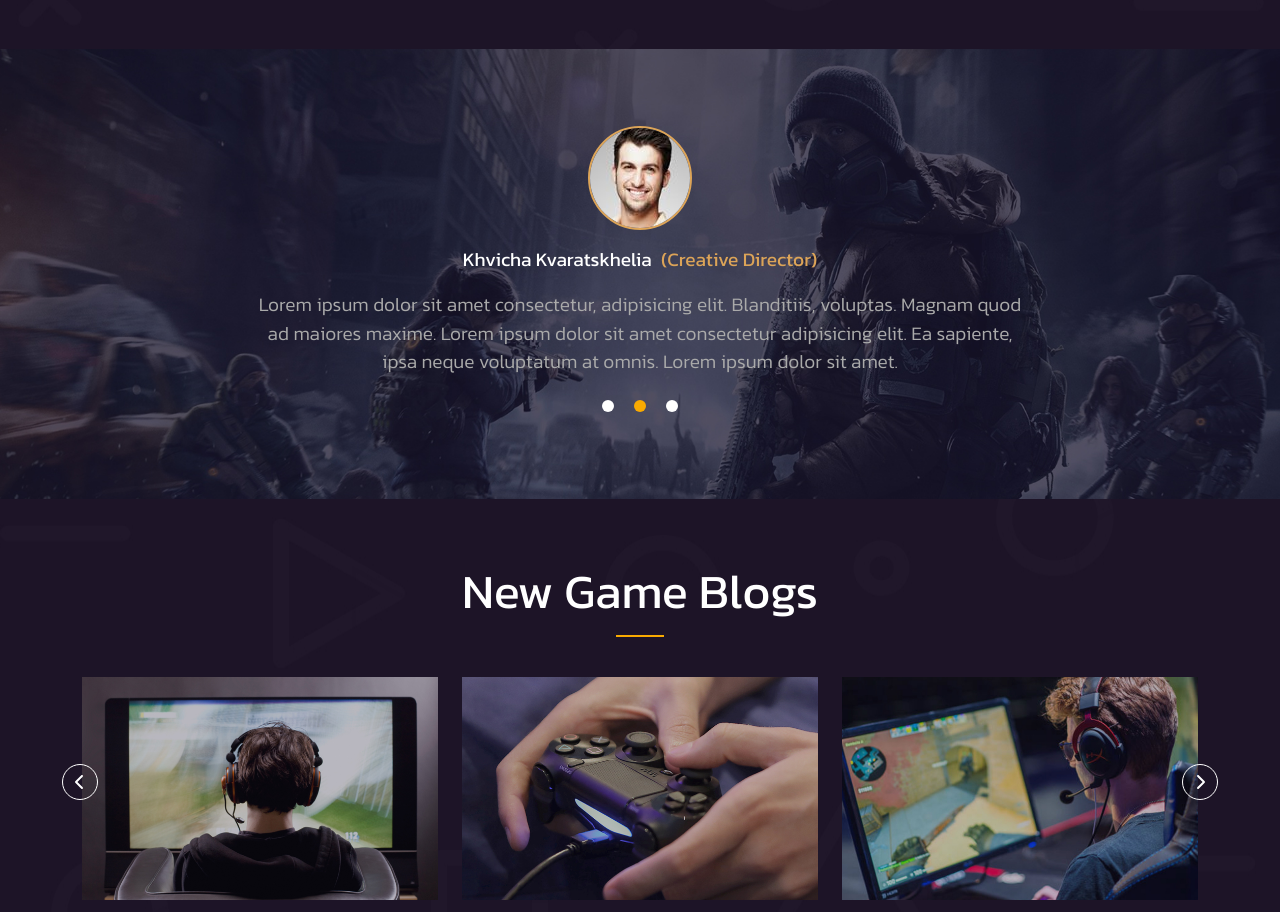
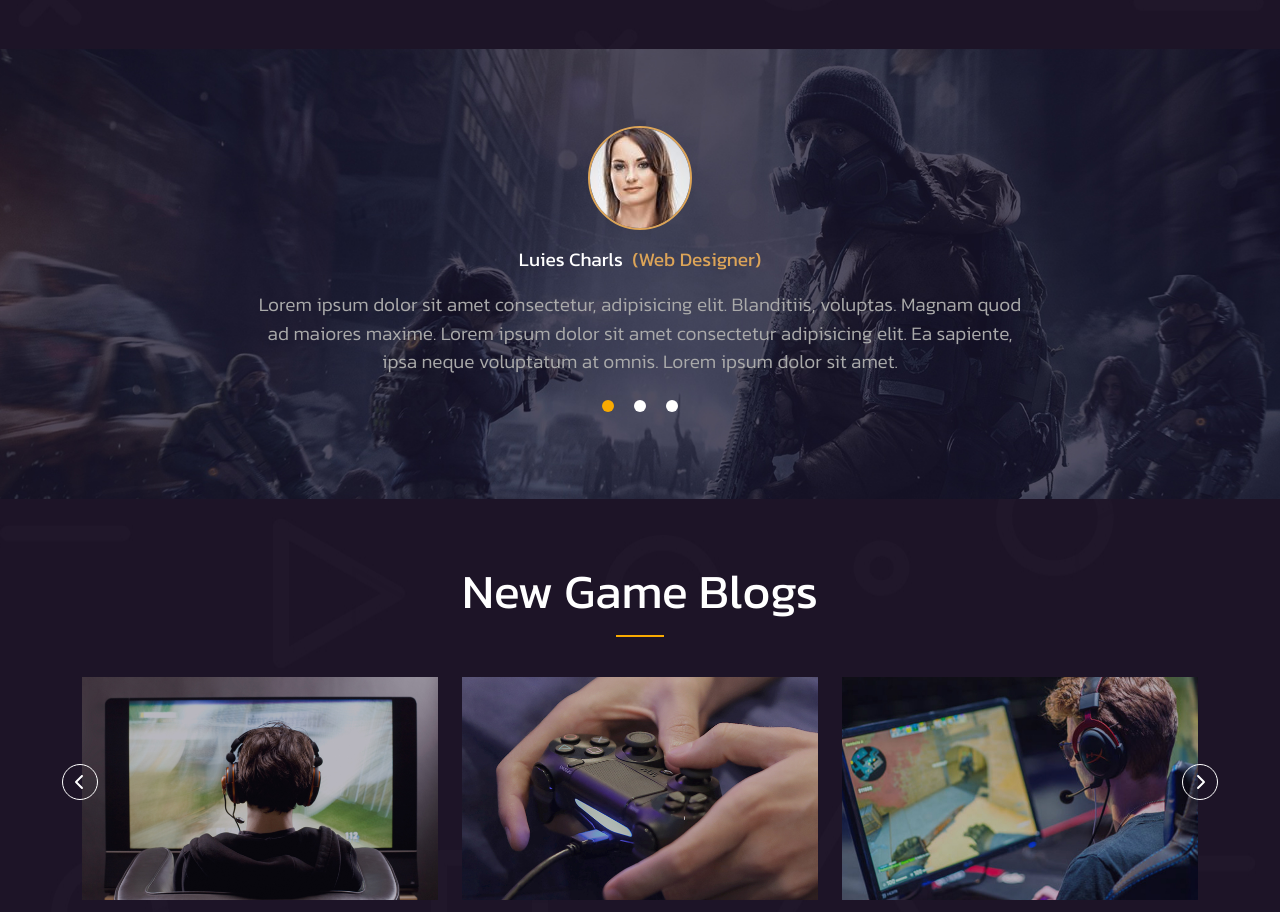
Before and after one commit to umbertofaenza/proj-html-vuejs, a Vue app: page / in a window 1280 px wide. Shown: the part 4060-4972 px from the top of the page. Built offline with nearby package versions, Linux system fonts and the light colour scheme.

Commit message:
edit: edited quotes text

```diff
--- a/src/components/other_components/QuoteSlider.vue
+++ b/src/components/other_components/QuoteSlider.vue
@@ -5,7 +5,7 @@
   data() {
     return {
       store,
-      activeSlide: 1,
+      activeSlide: 0,
     };
   },
 };
@@ -41,6 +41,7 @@
             v-for="(slide, index) in this.store.quoteSliderData"
             class="dot-control"
             :class="activeSlide == index ? 'active' : ''"
+            @click="activeSlide = index"
           >
             <font-awesome-icon :icon="['fas', 'circle']" size="2xs" />
           </div>
--- a/src/data/store.js
+++ b/src/data/store.js
@@ -111,14 +111,14 @@
       profileRole: "Creative Director",
       profilePic: "/img/t4-1-100x100_left.jpg",
       quote:
-        "Lorem ipsum dolor sit amet consectetur, adipisicing elit. Blanditiis, voluptas. Magnam quod ad maiores maxime. Lorem ipsum dolor sit amet consectetur adipisicing elit. Ea sapiente, ipsa neque voluptatum at omnis. Lorem ipsum dolor sit amet.",
+        "Lorem ipsum dolor sit amet consectetur adipisicing elit. Dolores voluptatibus, delectus quas ad dicta voluptatem. Lorem ipsum dolor sit amet consectetur adipisicing elit. Ullam, rem doloremque eligendi consectetur ab perspiciatis!",
     },
     {
       profileName: "Giovanni Di Lorenzo",
       profileRole: "Project Manager",
       profilePic: "/img/t2-1-100x100_left.jpg",
       quote:
-        "Lorem ipsum dolor sit amet consectetur, adipisicing elit. Blanditiis, voluptas. Magnam quod ad maiores maxime. Lorem ipsum dolor sit amet consectetur adipisicing elit. Ea sapiente, ipsa neque voluptatum at omnis. Lorem ipsum dolor sit amet.",
+        "Lorem ipsum dolor sit amet consectetur adipisicing elit. Aperiam vel voluptatum vitae enim saepe iure voluptatibus. Perspiciatis, veniam a id repellendus dignissimos eius assumenda et optio, obcaecati autem quaerat numquam!",
     },
   ],
 });
```
